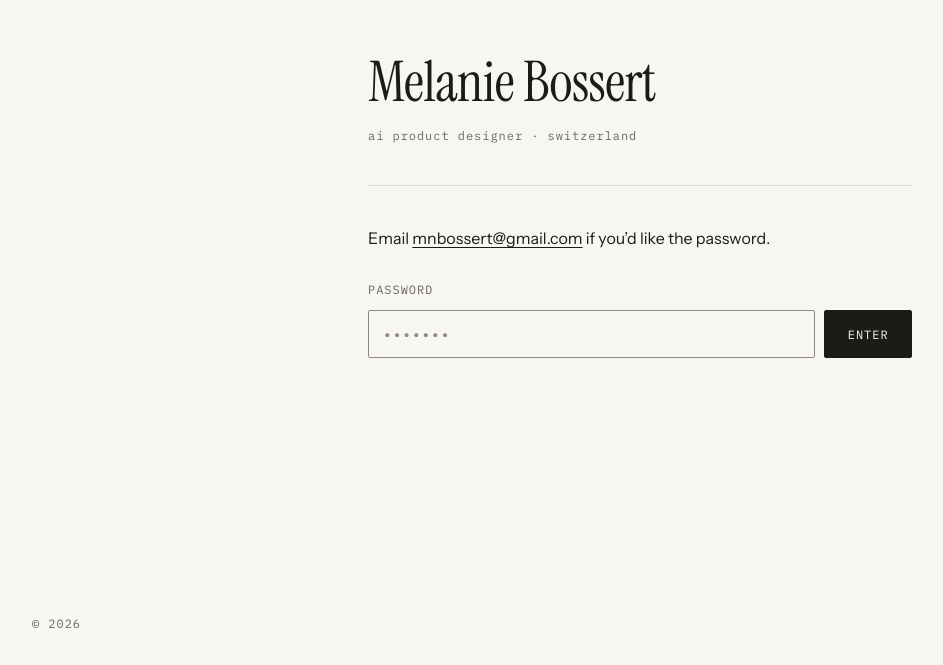
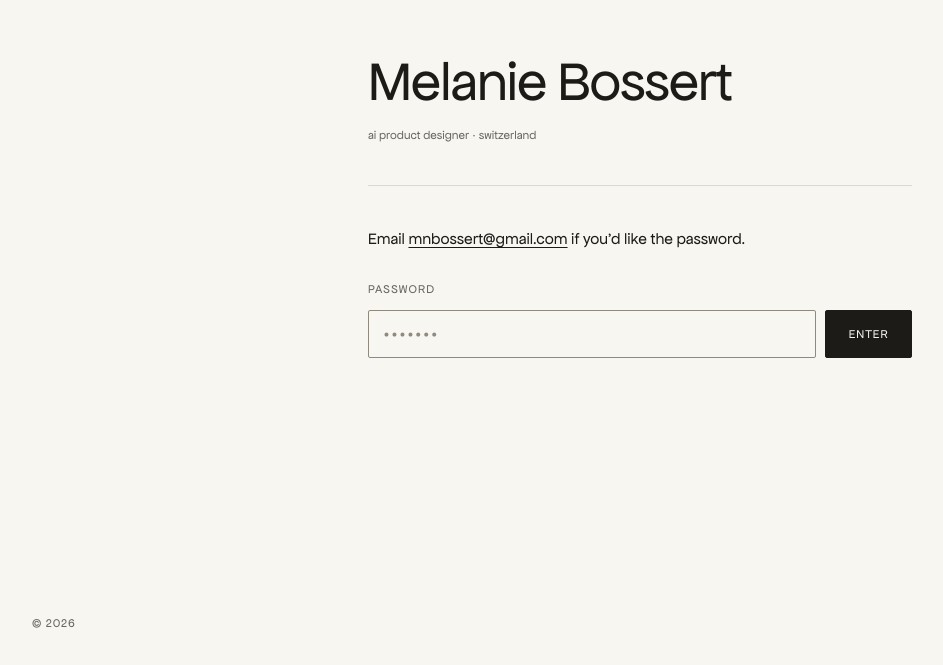
Before and after one commit to melboo/melaniebossert.com, a plain HTML site: page index.html in a window 1280 px wide. Shown: the part 135-800 px from the top of the page, without its empty margins (0-943 px from the left). Drawn offline with Linux system fonts and the light colour scheme.

Commit message:
One typeface for the whole page: Apfel Grotezk
Three families were doing the work of one: a serif for the name, a sans
for sentences, a mono for labels. Hierarchy now comes from size, case
and tracking alone, which is the discipline the v1 identity already had.

Apfel Grotezk by Collletttivo, SIL OFL 1.1, carried over from the v1
repo with its licence. It also moves the page off the warm-cream-plus-
high-contrast-serif combination that every second site is wearing.

Two optical corrections the swap required: display tracking tightened
to -0.02em, since a grotesque holds size better tighter than a serif
does, and the role line's tracking dropped to normal, because 0.08em
was tuned for monospace and read loose on proportional lowercase.

Drops 55KB of now-unused font files.

Co-Authored-By: Claude Opus 5 <noreply@anthropic.com>

```diff
--- a/index.html
+++ b/index.html
@@ -6,12 +6,11 @@
 <title>Melanie Bossert</title>
 <meta name="robots" content="noindex, nofollow">
 <meta name="description" content="Private. Email for access.">
-<link rel="preload" href="fonts/instrument-serif-400.woff2" as="font" type="font/woff2" crossorigin>
-<link rel="preload" href="fonts/plex-mono-400.woff2" as="font" type="font/woff2" crossorigin>
+<link rel="preload" href="fonts/apfel-grotezk-regular.woff2" as="font" type="font/woff2" crossorigin>
 <style>
-@font-face{font-family:"Instrument Serif";src:url("fonts/instrument-serif-400.woff2") format("woff2");font-weight:400;font-style:normal;font-display:swap}
-@font-face{font-family:"Instrument Sans";src:url("fonts/instrument-sans-400-600.woff2") format("woff2");font-weight:400 600;font-style:normal;font-display:swap}
-@font-face{font-family:"IBM Plex Mono";src:url("fonts/plex-mono-400.woff2") format("woff2");font-weight:400;font-style:normal;font-display:swap}
+/* One typeface, one weight, for the whole page. Apfel Grotezk by Collletttivo,
+   SIL OFL 1.1 — licence in fonts/ApfelGrotezk-LICENSE.txt. */
+@font-face{font-family:"Apfel Grotezk";src:url("fonts/apfel-grotezk-regular.woff2") format("woff2");font-weight:400;font-style:normal;font-display:swap}
 
 :root{
   --paper:#f8f6f1;
@@ -20,9 +19,13 @@
   --rule:#dcd8ce;
   --field:#8f8a7e;
   --focus:#1c1b18;
-  --serif:"Instrument Serif",Georgia,"Times New Roman",serif;
-  --sans:"Instrument Sans",system-ui,-apple-system,"Segoe UI",sans-serif;
-  --mono:"IBM Plex Mono",ui-monospace,SFMono-Regular,Menlo,monospace;
+  --font:"Apfel Grotezk","Helvetica Neue",Arial,sans-serif;
+  /* Aliases kept so the roles stay readable in the rules below. All three
+     resolve to the same face by choice — hierarchy comes from size, case and
+     tracking, never from swapping family. */
+  --serif:var(--font);
+  --sans:var(--font);
+  --mono:var(--font);
   --step:clamp(1.5rem,1.1rem + 1.6vw,2rem);
 }
 
@@ -59,13 +62,13 @@ body{
   font-weight:400;
   font-size:clamp(2.4rem,1.8rem + 3.2vw,3.5rem);
   line-height:1.05;
-  letter-spacing:-0.01em;
+  letter-spacing:-0.02em;
   margin:0;
 }
 .role{
   font-family:var(--mono);
   font-size:.75rem;
-  letter-spacing:.08em;
+  letter-spacing:normal;
   text-transform:lowercase;
   color:var(--ink-soft);
   margin:.9rem 0 0;
```
Also changed, not shown: fonts/ApfelGrotezk-LICENSE.txt (added), fonts/apfel-grotezk-regular.woff2 (added), fonts/instrument-sans-400-600.woff2 (deleted), fonts/instrument-serif-400.woff2 (deleted), fonts/plex-mono-400.woff2 (deleted), 1 other file.
